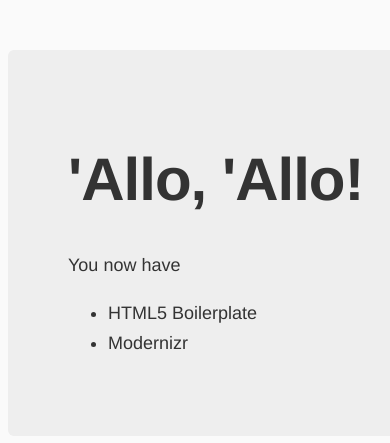
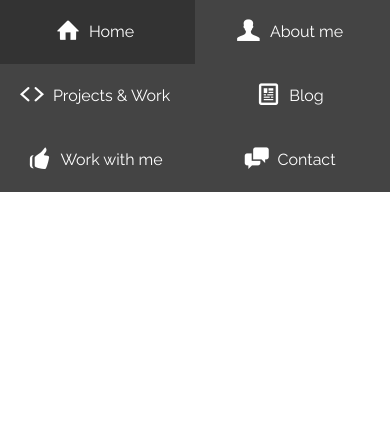
Before and after one commit to theZieger/eric-zieger.de, a PHP site: page / in a window 390 px wide. Shown: the top 443 px of the page. Run offline with PHP 8.4, Linux system fonts and the light colour scheme; some libraries are stand-ins or nearby versions.

Commit message:
feat(navigation): add responsive css only navigation

```diff
--- a/app/index.html
+++ b/app/index.html
@@ -6,10 +6,11 @@
     <meta name="description" content="">
     <meta name="viewport" content="width=device-width">
     <link rel="shortcut icon" href="/favicon.ico">
+    <link href='http://fonts.googleapis.com/css?family=Raleway:400,700' rel='stylesheet' type='text/css'>
     <!-- Place favicon.ico and apple-touch-icon.png in the root directory -->
     <!-- build:css(.) styles/vendor.css -->
     <!-- bower:css -->
-
+    <link rel="stylesheet" href="bower_components/normalize-css/normalize.css">
     <!-- endbower -->
     <!-- endbuild -->
     <!-- build:css(.tmp) styles/main.css -->
@@ -25,20 +26,25 @@
       <p class="browsehappy">You are using an <strong>outdated</strong> browser. Please <a href="http://browsehappy.com/">upgrade your browser</a> to improve your experience.</p>
     <![endif]-->
 
-
-    <div class="hero-unit">
-      <h1>'Allo, 'Allo!</h1>
-      <p>You now have</p>
-      <ul>
-      <li>HTML5 Boilerplate</li>
-
-      <li>Modernizr</li>
-      </ul>
-    </div>
+    <header>
+      <input type="checkbox" class="nav-checkbox" id="nav-checkbox" />
+      <nav class="nav">
+        <ul class="nav-items">
+          <li><a class="nav-item is-active" href="#"><i class="icon-house"></i> Home</a></li>
+          <li><a class="nav-item" href="#"><i class="icon-user"></i> About me</a></li>
+          <li><a class="nav-item" href="#"><i class="icon-code"></i> Projects &amp; Work</a></li>
+          <li><a class="nav-item" href="#"><i class="icon-newspaper"></i> Blog</a></li>
+          <li><a class="nav-item" href="#"><i class="icon-thumbsup"></i> Work with me</a></li>
+          <li><a class="nav-item" href="#"><i class="icon-chat"></i> Contact</a></li>
+        </ul>
+      </nav>
+      <label class="nav-toggle icon-list" for="nav-checkbox"></label>
+    </header>
 
 
     <!-- build:js(.) scripts/vendor.js -->
     <!-- bower:js -->
+    <script src="bower_components/jquery/dist/jquery.js"></script>
     <!-- endbower -->
     <!-- endbuild -->
 
--- a/app/styles/main.css
+++ b/app/styles/main.css
@@ -1,24 +1,7 @@
-body {
-  background: #fafafa;
-  font-family: "Helvetica Neue", Helvetica, Arial, sans-serif;
+html, body {
+  background: #fff;
+  font-family: 'Raleway', sans-serif;
   color: #333;
-}
-
-.hero-unit {
-  margin: 50px auto 0 auto;
-  width: 300px;
-  font-size: 18px;
-  font-weight: 200;
-  line-height: 30px;
-  background-color: #eee;
-  border-radius: 6px;
-  padding: 60px;
-}
-
-.hero-unit h1 {
-  font-size: 60px;
-  line-height: 1;
-  letter-spacing: -1px;
 }
 
 .browsehappy {
@@ -27,3 +10,146 @@ body {
   color: #000;
   padding: 0.2em 0;
 }
+
+.checkedselector header {
+  position: relative;
+}
+
+.checkedselector .nav {
+  top: -12em;
+  height: 12em;
+  overflow: hidden;
+  transition: top .3s ease-out;
+  position: absolute;
+  width: 100%;
+}
+
+.nav-items:after {
+  content: "";
+  display: block;
+  clear: both;
+}
+
+.nav-items {
+  list-style: none;
+  margin: 0;
+  padding: 0;
+}
+
+.nav-item {
+  background: #444;
+  color: #fff;
+  text-decoration: none;
+  display: block;
+  width: 50%;
+  height: 4em;
+  line-height: 4em;
+  float: left;
+  text-align: center;
+  transition: background .3s ease-in-out;
+}
+
+.nav-item i {
+  font-size: 1.5em;
+  vertical-align: text-bottom;
+  position: relative;
+  top: .1em;
+  left: -.2em;
+}
+
+.nav-item:hover,
+.is-active {
+  background: #333;
+}
+
+.nav-checkbox,
+.nav-toggle {
+  display: none;
+  visibility: hidden;
+}
+
+.checkedselector .nav-toggle {
+  display: block;
+  visibility: visible;
+  position: absolute;
+  right: 1.5em;
+  top: 0;
+  font-size: 2em;
+  transition: all .3s ease-out;
+  width: 1.5em;
+  height: 1.5em;
+  line-height: 1.5em;
+  text-align: center;
+  background: #fff;
+  color: #000;
+  cursor: pointer;
+}
+
+.checkedselector .nav-checkbox:checked ~ .nav-toggle {
+  top: 6em;
+  background: #444;
+  color: #fff;
+}
+
+.checkedselector .nav-checkbox:checked + .nav {
+  top: 0;
+}
+
+@font-face {
+  font-family: 'icomoon';
+  src:url('../fonts/icomoon.eot?-c2m8ix');
+  src:url('../fonts/icomoon.eot?#iefix-c2m8ix') format('embedded-opentype'),
+      url('../fonts/icomoon.woff?-c2m8ix') format('woff'),
+      url('../fonts/icomoon.ttf?-c2m8ix') format('truetype'),
+      url('../fonts/icomoon.svg?-c2m8ix#icomoon') format('svg');
+  font-weight: normal;
+  font-style: normal;
+}
+
+[class^="icon-"], [class*=" icon-"] {
+  font-family: 'icomoon';
+  speak: none;
+  font-style: normal;
+  font-weight: normal;
+  font-variant: normal;
+  text-transform: none;
+  line-height: 1;
+
+  /* Better Font Rendering =========== */
+  -webkit-font-smoothing: antialiased;
+  -moz-osx-font-smoothing: grayscale;
+}
+
+.icon-user:before {
+  content: "\e600";
+}
+.icon-thumbsup:before {
+  content: "\e602";
+}
+.icon-chat:before {
+  content: "\e603";
+}
+.icon-house:before {
+  content: "\e604";
+}
+.icon-newspaper:before {
+  content: "\e605";
+}
+.icon-code:before {
+  content: "\e606";
+}
+.icon-list:before {
+  content: "\e601";
+}
+.icon-github:before {
+  content: "\e607";
+}
+.icon-twitter:before {
+  content: "\e608";
+}
+.icon-instagram:before {
+  content: "\e609";
+}
+.icon-skype:before {
+  content: "\e60a";
+}
--- a/bower.json
+++ b/bower.json
@@ -4,5 +4,8 @@
   "dependencies": {
     "jquery": "~1.11.1",
     "modernizr": "~2.8.2"
+  },
+  "devDependencies": {
+    "normalize-css": "~3.0.1"
   }
 }
```
Also changed, not shown: app/scripts/main.js (+45 -1 lines), app/fonts/icomoon.ttf (added), app/fonts/icomoon.woff (added), 2 other files.
